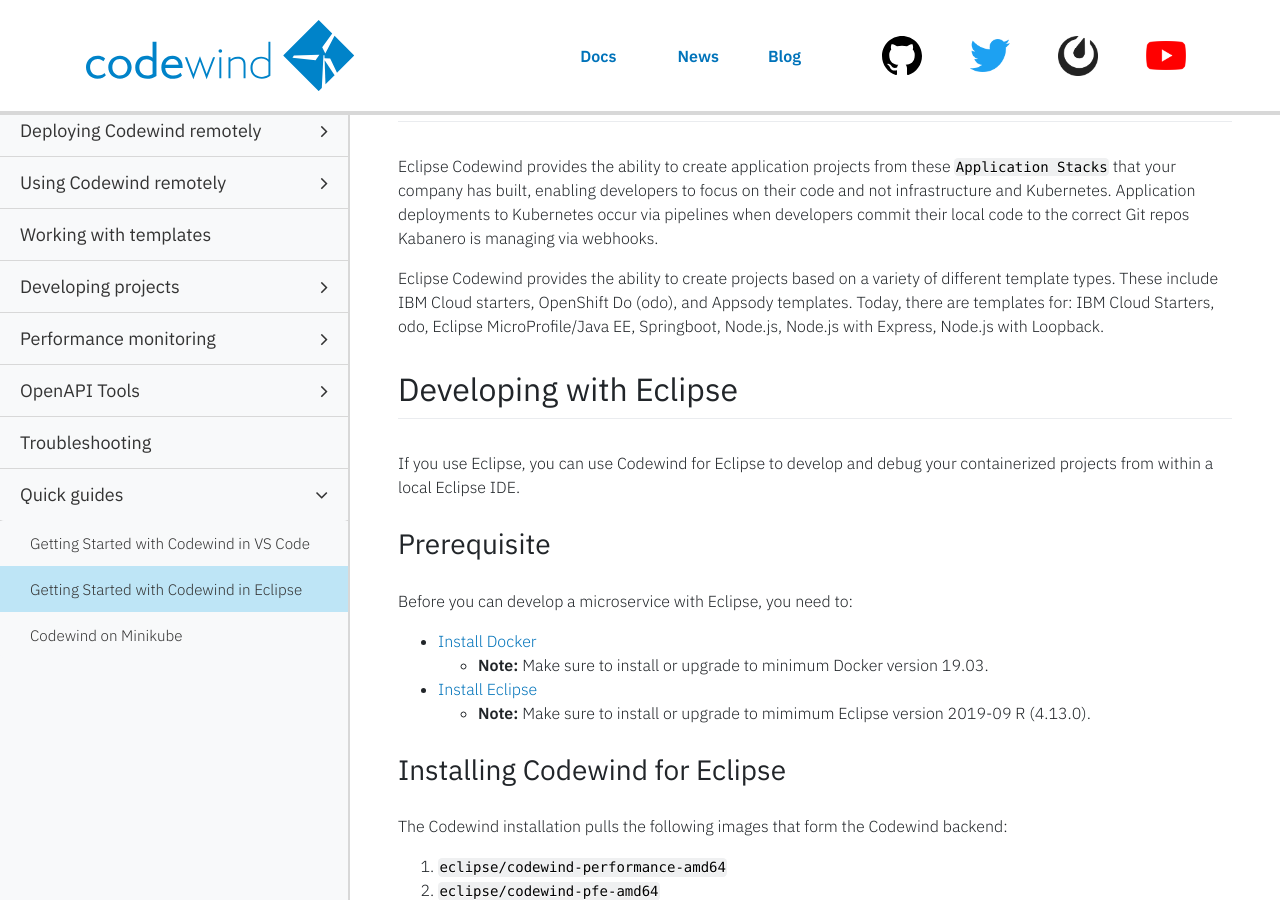
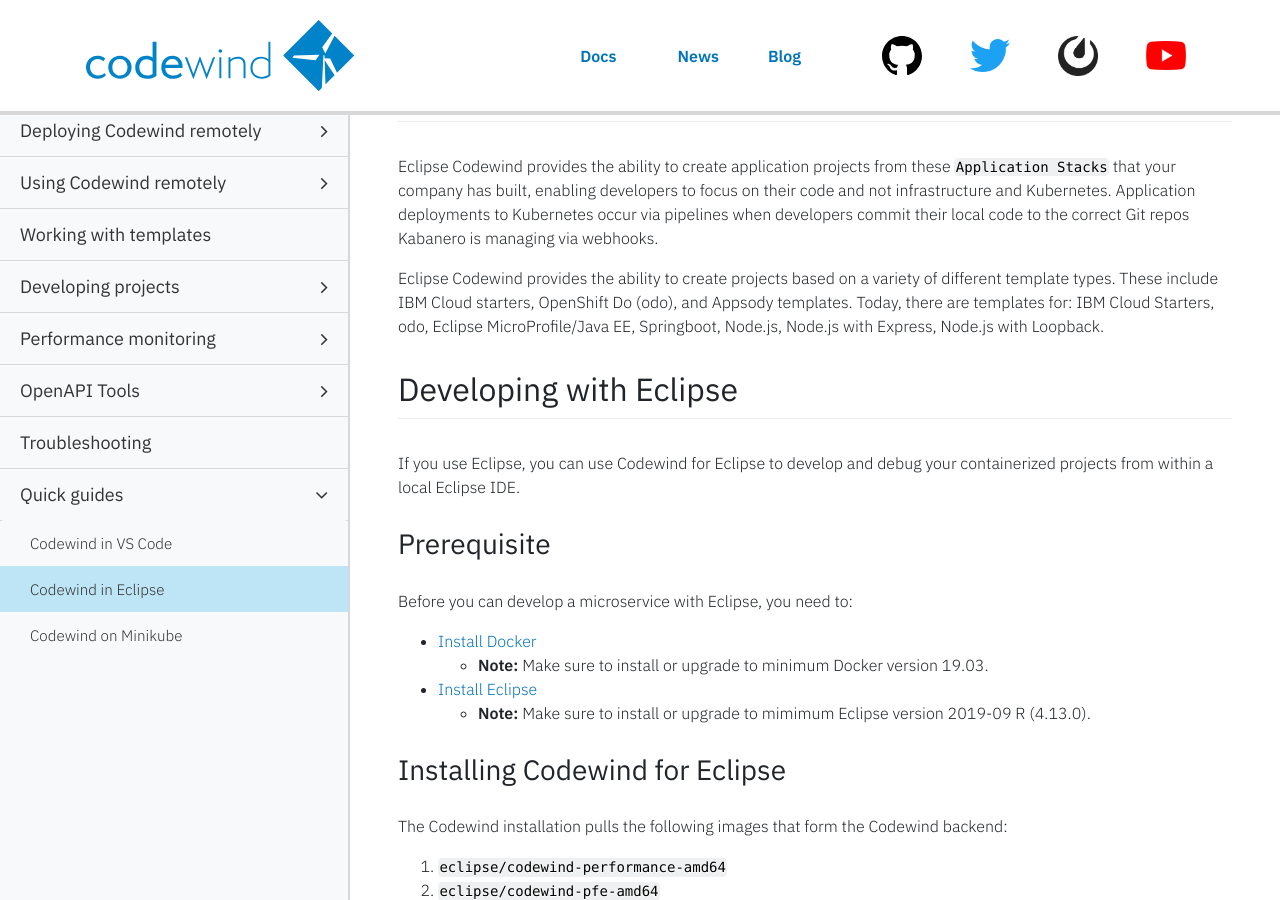
Before and after one commit to eclipse-archived/codewind-docs, a Jekyll site: the page built from docs/_documentations/codewind-eclipse-quick-guide.md, in a window 1280 px wide and 900 px high, scrolled down 392 px. Built offline with Jekyll 4.4.1, drawn with Linux system fonts in a browser that asks for light colours; nearby versions of some CDN libraries; comment, search, counter and statistics services are not loaded.

Commit message:
further modifications for quick guides
Signed-off-by: Jacob Berger <jacob.berger@ibm.com>

```diff
--- a/docs/_data/docstoc.yml
+++ b/docs/_data/docstoc.yml
@@ -110,9 +110,9 @@
 
 - title: 'Quick guides'
   children:
-    - title: 'Getting Started with Codewind in VS Code'
+    - title: 'Codewind in VS Code'
       url: 'codewind-vscode-quick-guide'
-    - title: 'Getting Started with Codewind in Eclipse'
+    - title: 'Codewind in Eclipse'
       url: codewind-eclipse-quick-guide
     - title: 'Codewind on Minikube'
       url: 'codewind-minikube'
--- a/docs/_documentations/codewind-eclipse-quick-guide.md
+++ b/docs/_documentations/codewind-eclipse-quick-guide.md
@@ -1,6 +1,6 @@
 ---
 layout: docs
-title: Getting Started with Codewind in Eclipse
+title: Codewind in Eclipse
 description: Take advantage of Codewind's tools to help build high quality cloud native applications regardless of which IDE or language you use.
 keywords: Codewind, VS Code, microservice
 duration: 5 minutes
--- a/docs/_documentations/codewind-vscode-quick-guide.md
+++ b/docs/_documentations/codewind-vscode-quick-guide.md
@@ -1,6 +1,6 @@
 ---
 layout: docs
-title: Getting Started with Codewind in VS Code
+title: Codewind in VS Code
 description: Take advantage of Codewind's tools to help build high quality cloud native applications regardless of which IDE or language you use.
 keywords: Codewind, VS Code, microservice
 duration: 5 minutes
```
